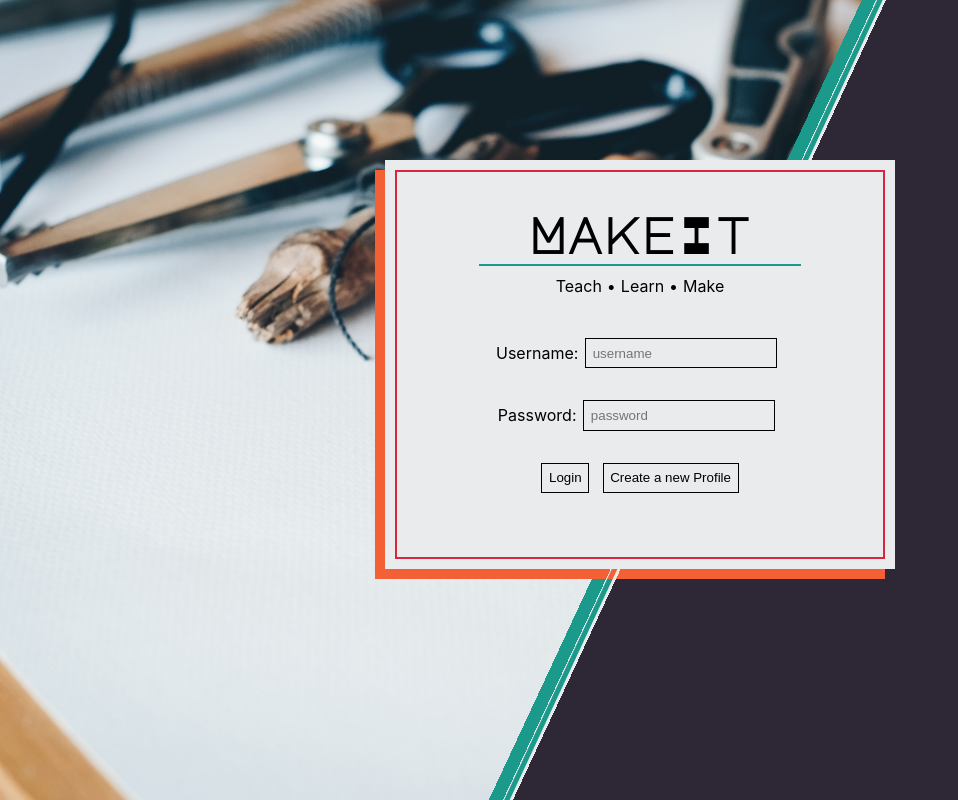
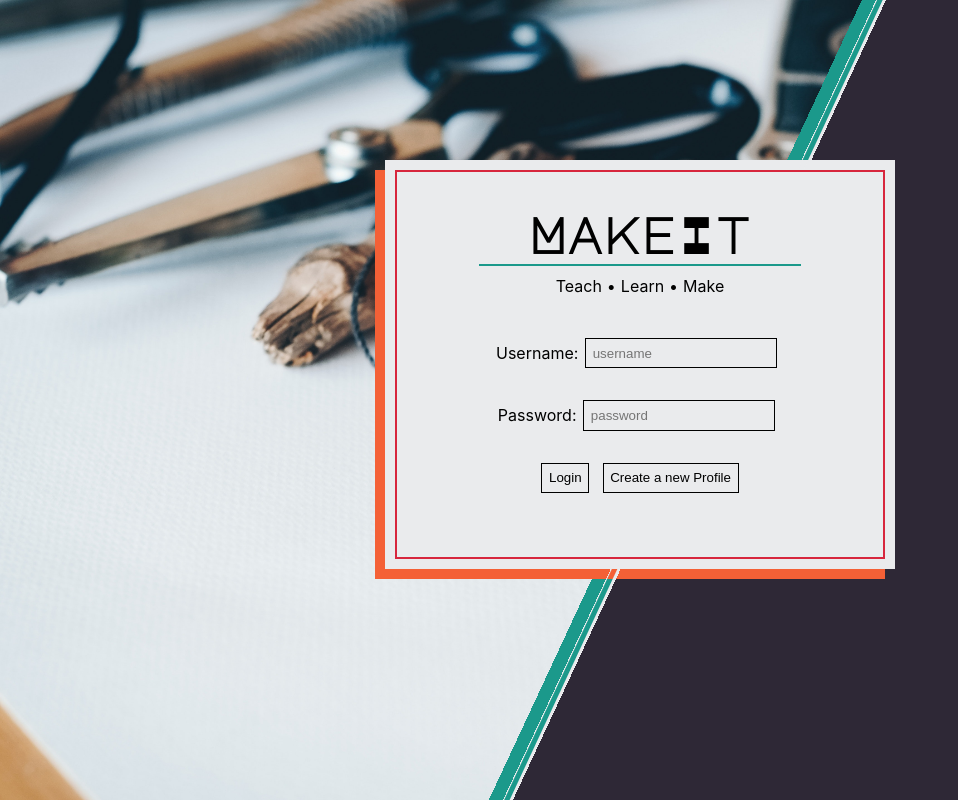
Before and after one commit to dannyirwin/makeit, a React (Create React App) app: page / in a window 1280 px wide. Shown: the whole page, without its empty margins (0-958 px from the left). Built offline with nearby package versions, Linux system fonts and the light colour scheme.

Commit message:
fixing firebase deploy

```diff
--- a/src/components/myProfile/SavedProjectsContainer.js
+++ b/src/components/myProfile/SavedProjectsContainer.js
@@ -16,7 +16,7 @@ export default function SavedProjectsContainer() {
   ) : (
     <div className='SavedProjectsContainer'>
       <p>You haven't bookmarked any Projects.</p>
-      <p>Click Explore to find Projects to bookmark.</p>
+      <p> Click Explore to find Projects to bookmark.</p>
     </div>
   );
 }
--- a/src/css/Login.css
+++ b/src/css/Login.css
@@ -3,7 +3,7 @@
   width: 100vw;
   display: flex;
   background-image: url('../tools1.jpeg');
-  background-size: contain;
+  background-size: cover;
 }
 
 .login-container {
--- a/src/css/MyProfile.css
+++ b/src/css/MyProfile.css
@@ -8,6 +8,10 @@
 .MyProfileContent {
   width: 70ch;
   margin: 1em;
+}
+
+.MyMakers > div {
+  margin: auto;
 }
 
 .MyProfileNav > button {
@@ -50,3 +54,7 @@
   width: 100%;
   flex-direction: row;
 }
+
+.SavedProjectsContainer > p {
+  margin: auto;
+}
```
